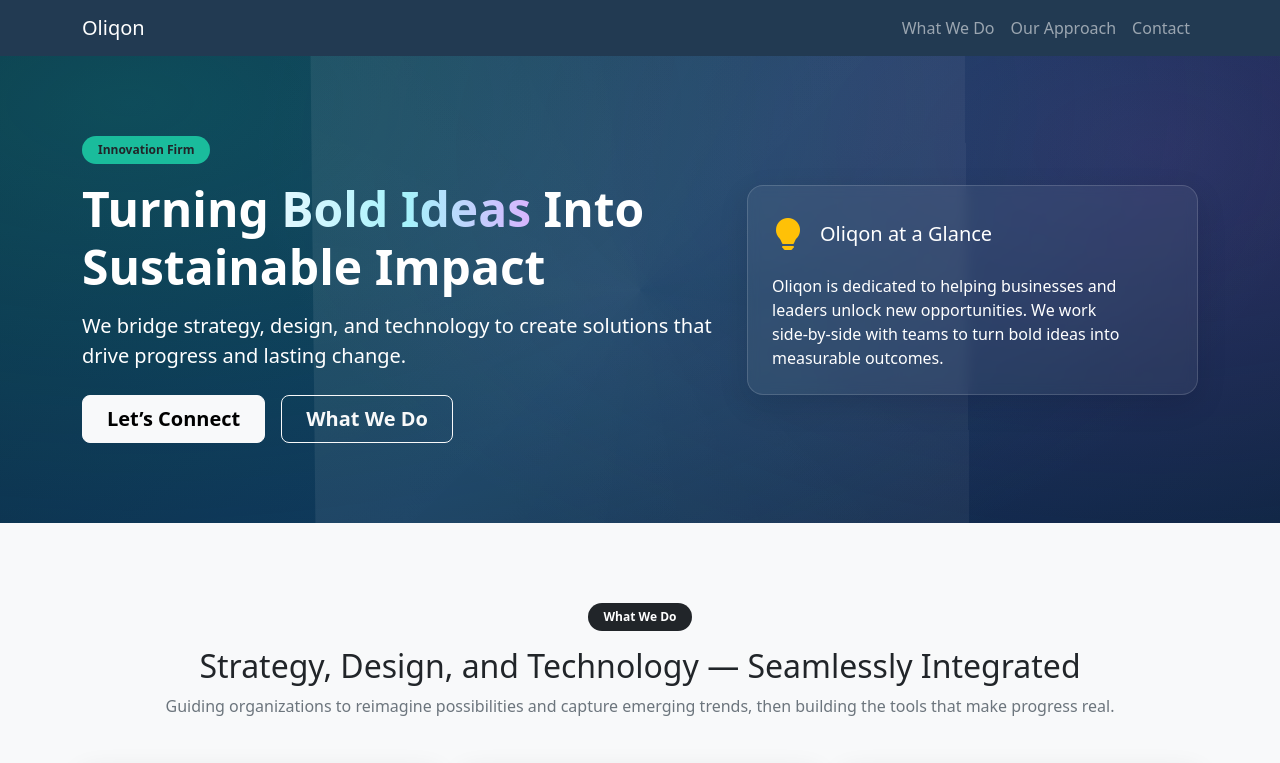
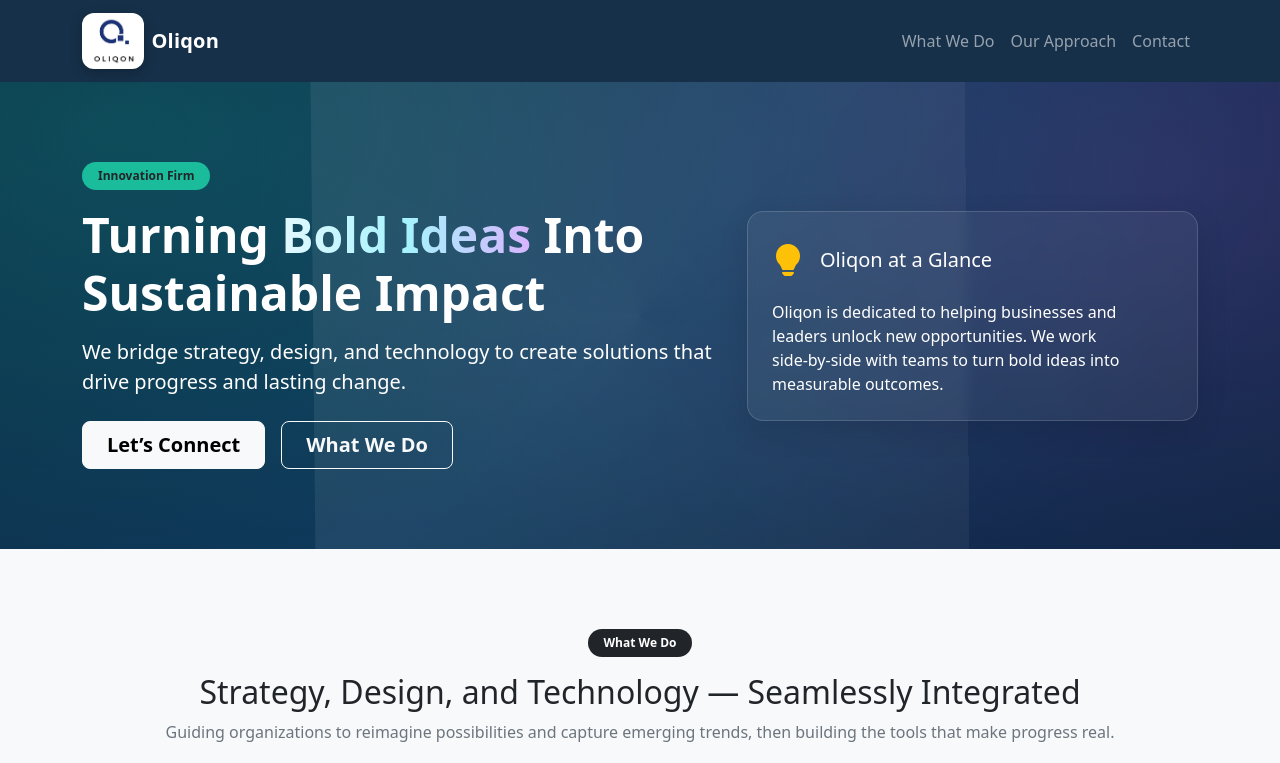
Before and after one commit to TausifUddinAhmed/Oliqon-website, a plain HTML site: page index.html in a window 1280 px wide. Shown: the top 763 px of the page. Drawn offline with nearby package versions, Linux system fonts and the light colour scheme.

Commit message:
updated code

```diff
--- a/index.html
+++ b/index.html
@@ -8,7 +8,9 @@
   <meta property="og:title" content="Oliqon — Turning Bold Ideas Into Sustainable Impact" />
   <meta property="og:description" content="We help organizations reimagine possibilities and turn bold ideas into measurable outcomes." />
   <meta property="og:type" content="website" />
-  <meta property="og:image" content="https://dummyimage.com/1200x630/111827/ffffff&text=Oliqon" />
+  <meta property="og:image" content="./og-image.jpg" />
+  <meta property="og:image:width" content="1200" />
+  <meta property="og:image:height" content="630" />
   <meta name="theme-color" content="#0a2540" />
 
   <!-- Bootstrap CSS -->
@@ -76,16 +78,33 @@
 
     /* Accessibility focus */
     :focus-visible { outline: 3px solid var(--brand-accent); outline-offset: 2px; }
+      /* Brand logo visibility on dark navbar */
+    .brand-logo {
+      height: 48px; /* make it more prominent */
+      width: auto;
+      border-radius: 12px;           /* soft corners for JPEG edges */
+      background: #ffffff;           /* white plate to ensure contrast on dark nav */
+      padding: 4px 8px;              /* breathing room around the mark */
+      box-shadow: 0 4px 12px rgba(0,0,0,.25); /* subtle lift */
+    }
+    @media (min-width: 992px) {
+      .brand-logo { height: 56px; }
+    }
+
+    .brand-wordmark { font-weight: 700; letter-spacing: .2px; }
+
+    /* Ensure nav has enough contrast behind the logo */
+    .navbar.navbar-dark { background: rgba(10,37,64,.95) !important; }
   </style>
 </head>
 <body>
   <!-- Nav -->
   <nav class="navbar navbar-expand-lg navbar-dark sticky-top" style="background: rgba(10,37,64,.9); backdrop-filter: blur(8px);">
     <div class="container">
-      <a class="navbar-brand" href="#home" aria-label="Oliqon home">
-        <!-- <img src="./Olicon.jpeg" alt="Oliqon" height="40" class="d-inline-block align-text-top me-2" /> -->
-        <span class="">Oliqon</span>
-        </a>
+      <a class="navbar-brand d-flex align-items-center" href="#home" aria-label="Oliqon home">
+        <img src="./Olicon_3.jpeg" alt="Oliqon logo" class="brand-logo me-2" />
+        <span class="brand-wordmark text-white">Oliqon</span>
+      </a>
       <button class="navbar-toggler" type="button" data-bs-toggle="collapse" data-bs-target="#nav" aria-controls="nav" aria-expanded="false" aria-label="Toggle navigation">
         <span class="navbar-toggler-icon"></span>
       </button>
@@ -260,7 +279,7 @@
                     <button class="btn btn-primary px-4" type="submit">
                       <i class="bi bi-send me-2"></i>Send
                     </button>
-                    <a class="btn btn-outline-secondary" href="mailto:hello@oliqon.example" aria-label="Send us an email">Email us instead</a>
+                    <a class="btn btn-outline-secondary" href="mailto:hello@olicon.com" aria-label="Send us an email">Email us instead</a>
                   </div>
                   <small class="d-block mt-3 text-secondary">This demo form uses client‑side validation only. Connect it to your backend or a service like Formspree for production.</small>
                 </form>
@@ -292,14 +311,8 @@
   <footer class="py-4">
     <div class="container d-flex flex-column flex-md-row align-items-center justify-content-between gap-3">
       <p class="m-0">© <span id="year"></span> Oliqon. All rights reserved.</p>
-      <div class="d-flex gap-3">
-        <a class="link-light link-underline" href="#home">Home</a>
-        <a class="link-light link-underline" href="#services">What We Do</a>
-        <a class="link-light link-underline" href="#approach">Our Approach</a>
-        <a class="link-light link-underline" href="#contact">Contact</a>
-      </div>
-    </div>
-  </footer>
+      <div class="d-flex flex-wrap align-items-center gap-3">
+        <a class="link-light d-flex align-items-center" href="mailto:hello@olicon.com" aria-label="Email Oliqo
 
   <!-- Bootstrap JS -->
   <script src="https://cdn.jsdelivr.net/npm/bootstrap@5.3.3/dist/js/bootstrap.bundle.min.js"></script>
```
Also changed, not shown: Olicon_3.jpeg (added).
